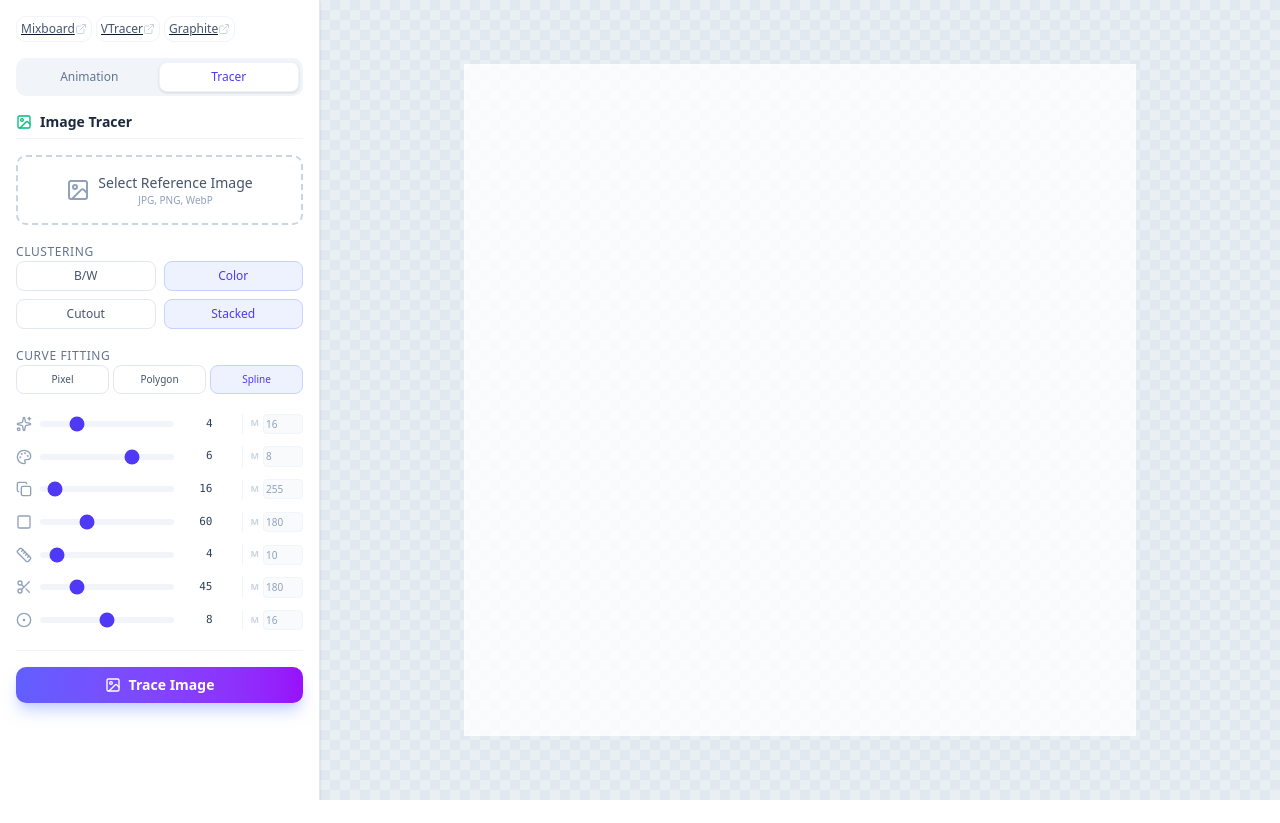
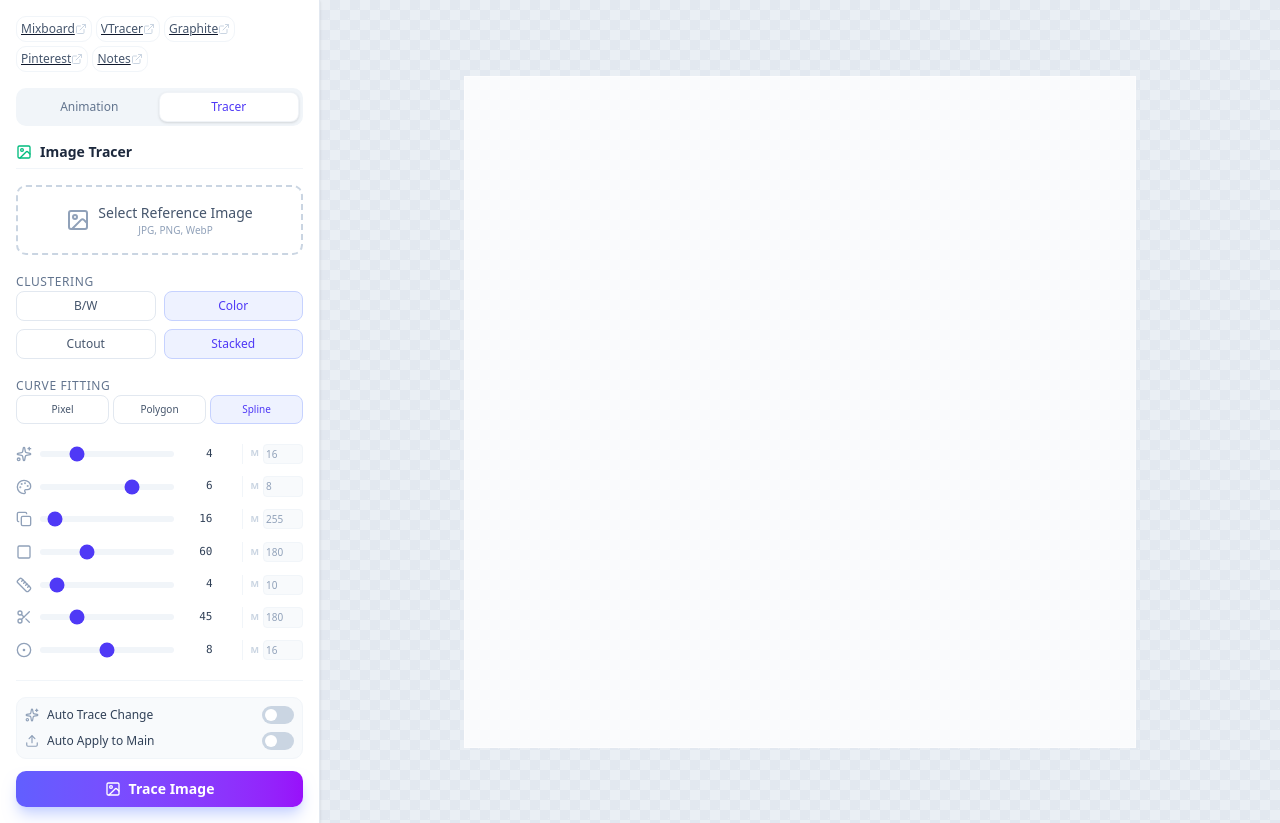
Before and after one commit to rayanfer32/svg-tracer-app, a React (Vite) app: page / in a window 1280 px wide. Both pictures are taken after a click on the button "Tracer". Before the commit the page ends 800 px from the top, so only its background shows below. Built offline with nearby package versions, Linux system fonts and the light colour scheme; no server answers.

Commit message:
feat: more links

```diff
--- a/src/components/ImageTracer.tsx
+++ b/src/components/ImageTracer.tsx
@@ -1,5 +1,5 @@
 import { ImageIcon, Upload, Sparkles, Palette, Copy, Square, Ruler, Scissors, CircleDot } from 'lucide-react';
-import React, { useRef, useState } from 'react';
+import React, { useRef, useState, useEffect } from 'react';
 import { NumberInput } from './NumberInput';
 
 interface VTracerConfig {
@@ -38,6 +38,8 @@ export const ImageTracer: React.FC<ImageTracerProps> = ({
     const [isTracing, setIsTracing] = useState(false);
     const [traceProgress, setTraceProgress] = useState(0);
     const [tracedSvgContent, setTracedSvgContent] = useState<string | null>(null);
+    const [autoTrace, setAutoTrace] = useState(false);
+    const [autoApply, setAutoApply] = useState(false);
 
     const handleInternalImageUpload = (event: React.ChangeEvent<HTMLInputElement>) => {
         const file = event.target.files?.[0];
@@ -154,6 +156,25 @@ export const ImageTracer: React.FC<ImageTracerProps> = ({
 
         requestAnimationFrame(tick);
     };
+
+    // Auto-trace effect
+    useEffect(() => {
+        if (!autoTrace || !sourceImage || isTracing) return;
+
+        const timer = setTimeout(() => {
+            handleTrace();
+        }, 300);
+
+        return () => clearTimeout(timer);
+        // eslint-disable-next-line react-hooks/exhaustive-deps
+    }, [vTracerConfig, sourceImage, autoTrace]);
+
+    // Handle auto-apply when tracedSvgContent changes
+    useEffect(() => {
+        if (autoApply && tracedSvgContent) {
+            onApplySvg(tracedSvgContent);
+        }
+    }, [tracedSvgContent, autoApply, onApplySvg]);
 
     const applyTracedSvg = () => {
         if (tracedSvgContent) {
@@ -340,6 +361,42 @@ export const ImageTracer: React.FC<ImageTracerProps> = ({
                 </div>
 
                 <div className="pt-4 border-t border-slate-100 space-y-3">
+                    <div className="flex flex-col gap-2 bg-slate-50 p-2 rounded-lg border border-slate-100">
+                        <label className="flex items-center justify-between cursor-pointer group">
+                            <div className="flex items-center gap-2">
+                                <Sparkles className={`w-3.5 h-3.5 ${autoTrace ? 'text-indigo-500' : 'text-slate-400'}`} />
+                                <span className="text-xs font-medium text-slate-700">Auto Trace Change</span>
+                            </div>
+                            <div className="relative">
+                                <input
+                                    type="checkbox"
+                                    className="sr-only"
+                                    checked={autoTrace}
+                                    onChange={(e) => setAutoTrace(e.target.checked)}
+                                />
+                                <div className={`block w-8 h-4.5 rounded-full transition-colors ${autoTrace ? 'bg-indigo-500' : 'bg-slate-300'}`}></div>
+                                <div className={`absolute left-0.75 top-0.75 bg-white w-3 h-3 rounded-full transition-transform ${autoTrace ? 'transform translate-x-3.5' : ''}`}></div>
+                            </div>
+                        </label>
+
+                        <label className="flex items-center justify-between cursor-pointer group">
+                            <div className="flex items-center gap-2">
+                                <Upload className={`w-3.5 h-3.5 ${autoApply ? 'text-emerald-500' : 'text-slate-400'}`} />
+                                <span className="text-xs font-medium text-slate-700">Auto Apply to Main</span>
+                            </div>
+                            <div className="relative">
+                                <input
+                                    type="checkbox"
+                                    className="sr-only"
+                                    checked={autoApply}
+                                    onChange={(e) => setAutoApply(e.target.checked)}
+                                />
+                                <div className={`block w-8 h-4.5 rounded-full transition-colors ${autoApply ? 'bg-emerald-500' : 'bg-slate-300'}`}></div>
+                                <div className={`absolute left-0.75 top-0.75 bg-white w-3 h-3 rounded-full transition-transform ${autoApply ? 'transform translate-x-3.5' : ''}`}></div>
+                            </div>
+                        </label>
+                    </div>
+
                     <button
                         onClick={handleTrace}
                         disabled={isTracing || !sourceImage}
--- a/src/components/Sidebar.tsx
+++ b/src/components/Sidebar.tsx
@@ -126,6 +126,8 @@ export function Sidebar({
                 <ToolkitLink href="https://mixboard.google.com/" label="Mixboard" />
                 <ToolkitLink href="https://www.visioncortex.org/vtracer/" label="VTracer" />
                 <ToolkitLink href="https://editor.graphite.art/" label="Graphite" />
+                <ToolkitLink href="https://in.pinterest.com/search/pins/?q=creative%20logo&rs=typed" label="Pinterest" />
+                <ToolkitLink href="https://docs.google.com/document/d/1xnezyU3p-TQlPdfR1kUeJykmh0OPkIlanVkQCjbpPgk" label="Notes" />
             </div>
 
 
--- a/src/store/useTracerStore.ts
+++ b/src/store/useTracerStore.ts
@@ -137,7 +137,7 @@ export const useTracerStore = create<TracerState>()(subscribeWithSelector((set)
     handleOnApplyTracedSvg: (newSvg) => set((state) => ({
         svgContent: newSvg,
         animationKey: state.animationKey + 1,
-        activeTab: 'animation',
+        // activeTab: 'animation',
         currentTime: 0,
         isPlaying: true,
         isStopped: false
```
Also changed, not shown: 1 other file (tests, documents, lock files or other folders).
